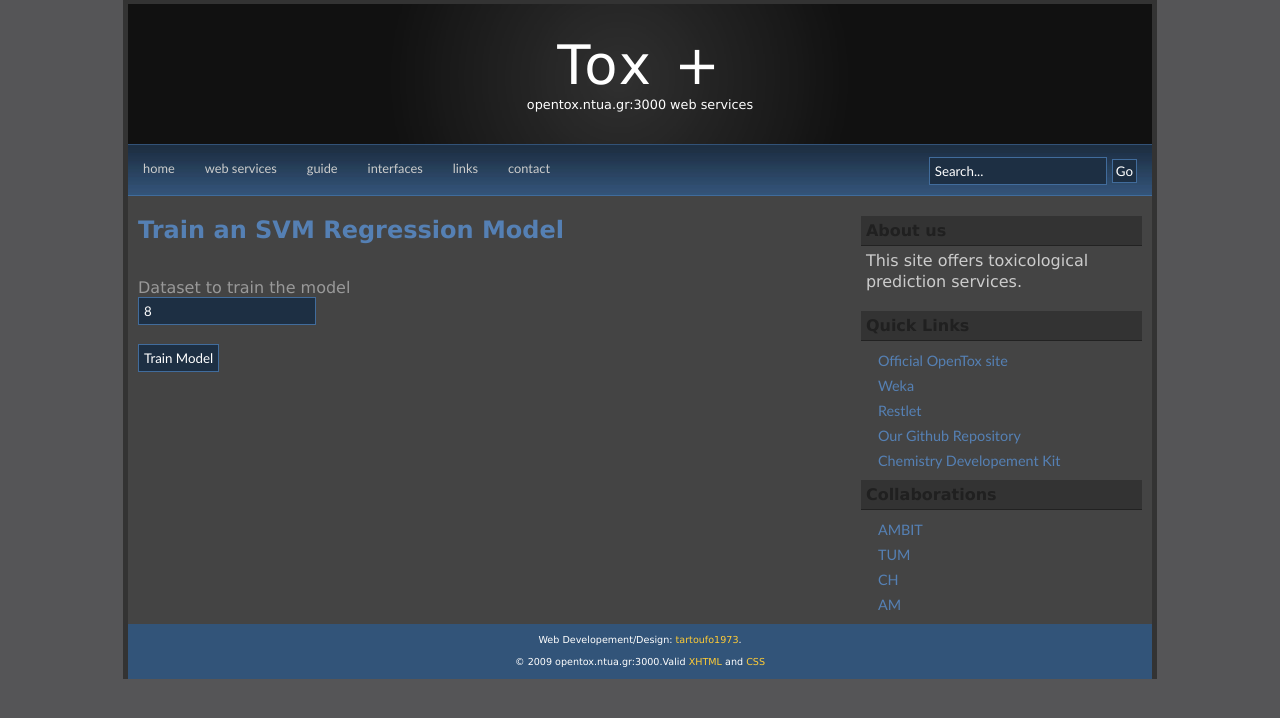
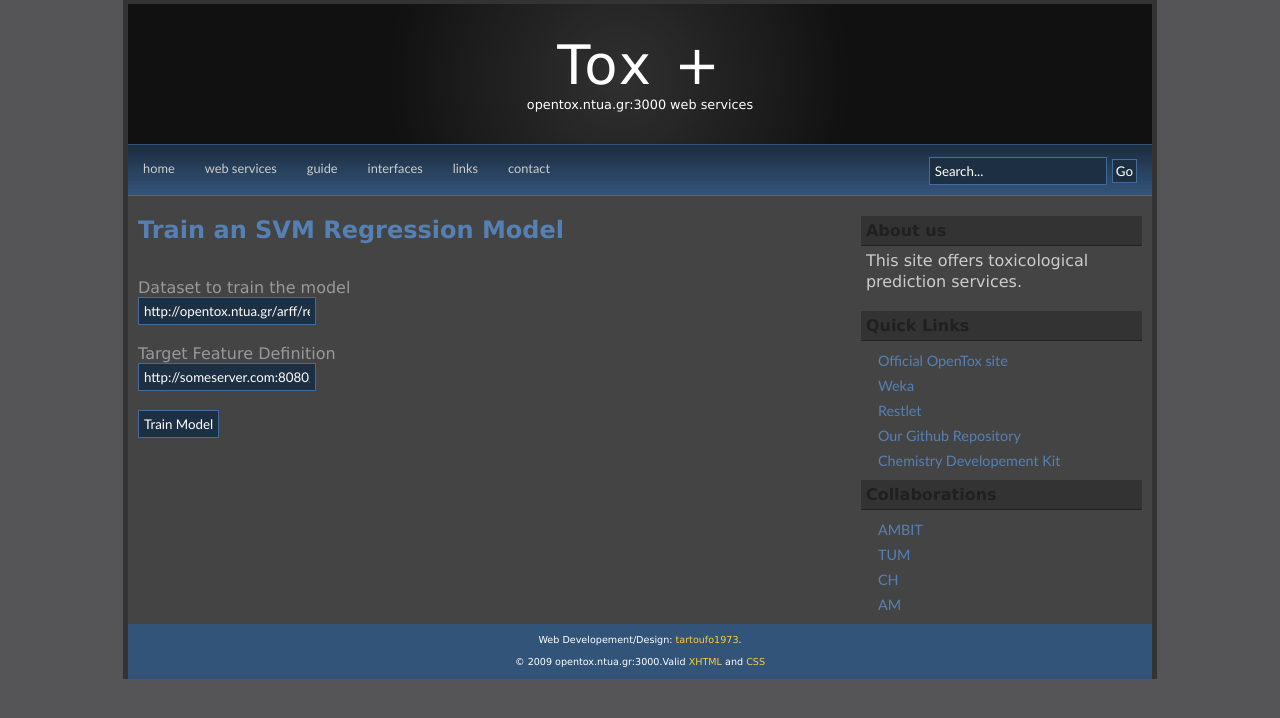
Before and after one commit to KinkyDesign/yaqp, a PHP site: page /index.php?p=trainmlr in a window 1280 px wide. Shown: the part 61-779 px from the top of the page. Run offline with PHP 8.4, Linux system fonts and the light colour scheme.

Commit message:
Updated PHP files. The interfaces are updated according to the requirements of API 1.1.

```diff
--- a/html/pages/trainmlr.php
+++ b/html/pages/trainmlr.php
@@ -9,12 +9,16 @@ Main Body of the page
 
 <?php echo "<form enctype=\"x-www-form-urlencoded\" method=\"POST\" action=\"".$mlrtrainurl."\">"; ?>
 <br/>
-Dataset to train the model<br/>
-<input type="text" name="dataId" value="8"/>
+Dataset to train the model
+<br/>
+<input type="text" name="dataset" value="http://opentox.ntua.gr/arff/reg"/>
+<br/><br/>
+Target Feature Definition
+<br/>
+<input type="text" name="target" value="http://someserver.com:8080/feature_definition/445" />
 <br/><br/>
 <input type="submit" value="Train Model" />
 </form>
-
 </p>
 
 <!--
--- a/html/pages/trainsvc.php
+++ b/html/pages/trainsvc.php
@@ -11,8 +11,10 @@ Main Body of the page
 <?php echo "<form enctype=\"x-www-form-urlencoded\" method=\"POST\" action=\"".$svctrainurl."\">"; ?>
 <br/>
 Dataset to train the model<br/>
-<input type="text" name="dataId" value="35"/>
+<input type="text" name="dataset" value="http://opentox.ntua.gr/arff/reg"/>
 <br/><br/>
+Target Feature Definition<br/>
+<input type="text" name="target" value="http://someserver.com:8080/feature_definition/9016"/>
 Cost<br/>
 <input type="text" name="cost" value="1000"/><br/>
 <br/>
--- a/html/pages/trainsvm.php
+++ b/html/pages/trainsvm.php
@@ -11,7 +11,10 @@ Main Body of the page
 <?php echo "<form enctype=\"x-www-form-urlencoded\" method=\"POST\" action=\"".$svmtrainurl."\">"; ?>
 <br/>
 Dataset to train the model<br/>
-<input type="text" name="dataId" value="8"/>
+<input type="text" name="dataset" value="http://opentox.ntua.gr/arff/reg"/>
+<br/><br/>
+Target Feature Definition<br/>
+<input type="text" name="target" value="http://someserver.com:8080/feature_definition/445" />
 <br/><br/>
 Cost<br/>
 <input type="text" name="cost" value="1000"/>
```
